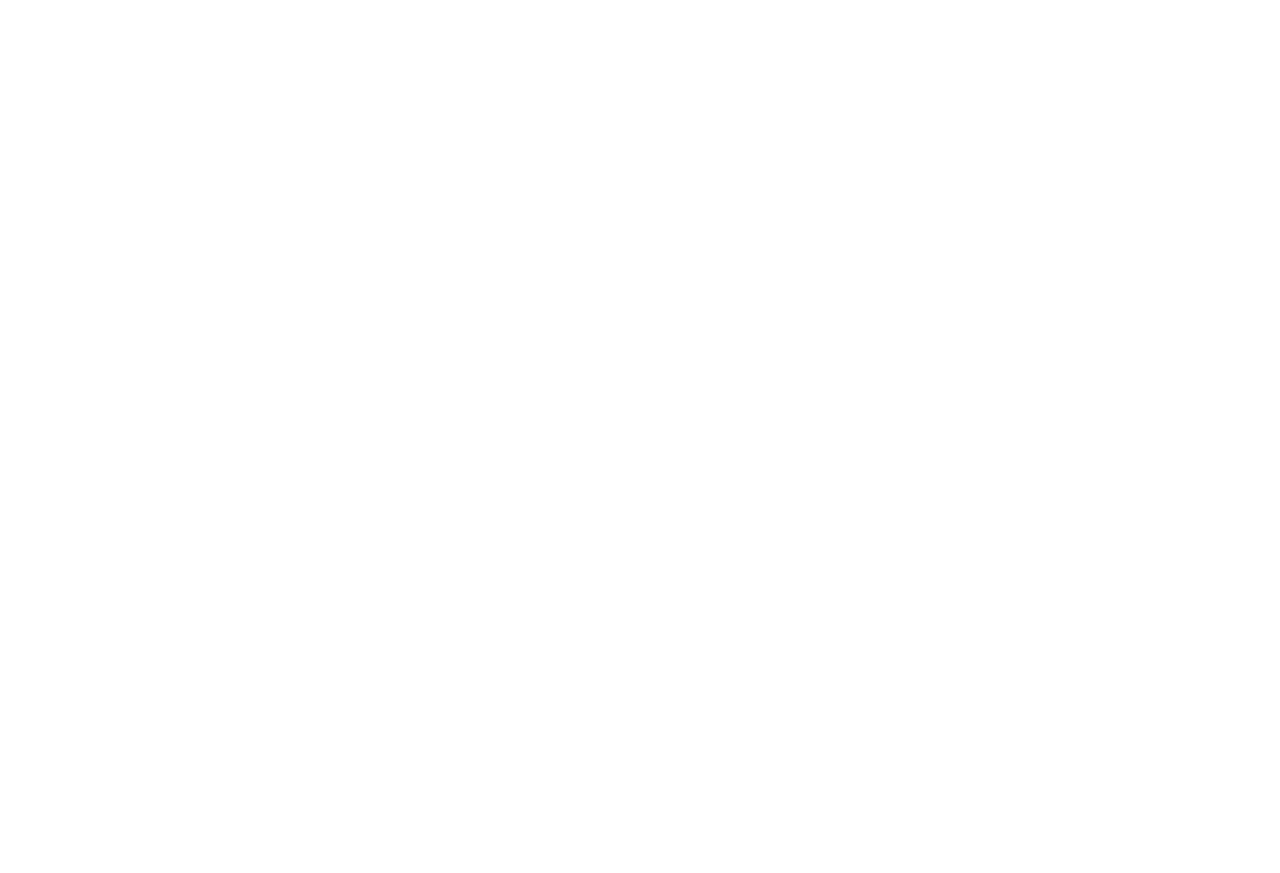
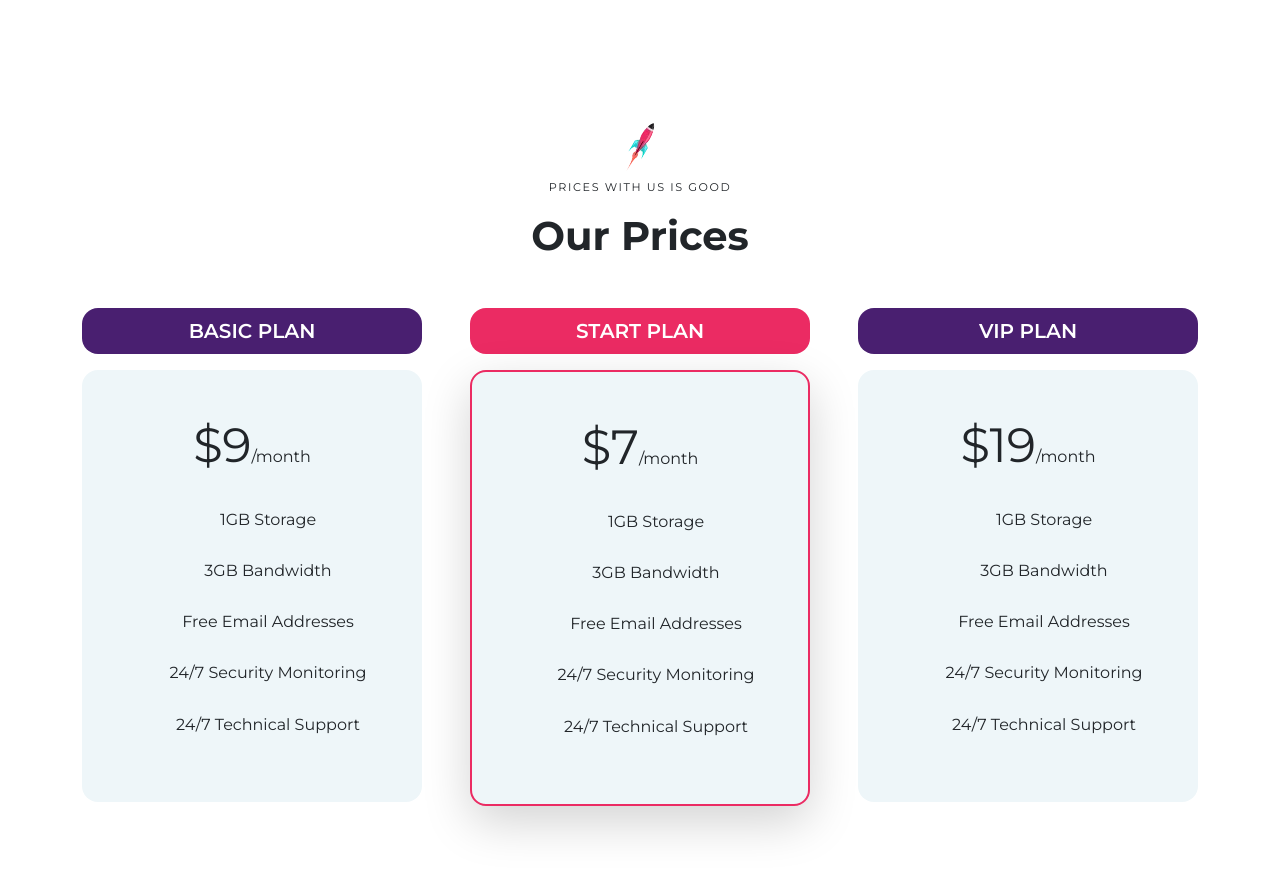
Before and after one commit to krypton225/IT-Host, a React (Create React App) app: page / in a window 1280 px wide. Shown: the part 2660-3533 px from the top of the page. Built offline with nearby package versions, Linux system fonts and the light colour scheme.

Commit message:
ADD Price component & Its data @ Home page

```diff
--- a/src/index.css
+++ b/src/index.css
@@ -32,8 +32,16 @@
   padding-block: 10rem;
 }
 
+ul {
+  list-style-type: none;
+}
+
 .transitions-3 {
   transition: all var(--main-duration-time) ease-in-out;
+}
+
+.border-pink {
+  border-color: var(--pink-color);
 }
 
 .p-half {
@@ -157,6 +165,11 @@
   z-index: -1;
 }
 
+.price-card__body ul li {
+  margin-block: 1.7rem;
+  text-transform: capitalize;
+}
+
 .animated {
   animation-name: landing-img-animations;
   animation-duration: 3s;
--- a/src/pages/Home/Home.tsx
+++ b/src/pages/Home/Home.tsx
@@ -3,8 +3,8 @@
 import { Landing } from "./Landing";
 
 import EnterWebsite from "./EnterWebsite/EnterWebsite";
-
 import SkillsAndTestimonials from "./SkillsAndTestimonials/SkillsAndTestimonials";
+import Price from "./Price/Price";
 
 const Home = () => {
     return (
@@ -13,6 +13,7 @@
             <Features />
             <EnterWebsite />
             <SkillsAndTestimonials />
+            <Price />
         </>
     );
 };
--- /dev/null
+++ b/src/pages/Home/Price/Price.tsx
@@ -0,0 +1,26 @@
+import { MainTitle } from "components";
+import PriceCard from "./PriceCard/PriceCard";
+import priceData from "./price-data";
+
+const Price = () => {
+    return (
+        <section style={{ paddingTop: "0" }}>
+            <MainTitle title="our prices" description="prices with us is good" />
+
+            <div className="container mt-5">
+                <div className="row g-5">
+                    {
+                        priceData.map(({ id, titleText, price: { number, duration }, isActive, dataItemsList, bgColor }) => (
+                            <div className="col-lg-4" key={id}>
+                                <PriceCard titleText={titleText} price={{ number: number, duration: duration }}
+                                    dataItemsList={dataItemsList} isActive={isActive} bgColor={bgColor} />
+                            </div>
+                        ))
+                    }
+                </div>
+            </div>
+        </section>
+    );
+};
+
+export default Price;
--- /dev/null
+++ b/src/pages/Home/Price/PriceCard/PriceCard.tsx
@@ -0,0 +1,37 @@
+import IPriceCard from "./IPriceCard.interface";
+
+import TitlePrice from "../TitlePrice/TitlePrice";
+
+const PriceCard =
+    ({ titleText, price: { number, duration }, dataItemsList, isActive, bgColor }: IPriceCard) => {
+        return (
+            <>
+                <TitlePrice text={titleText} textColor="white" bgColor={bgColor} />
+
+                <div className={`price-card rounded-4 ${isActive ? "shadow-lg" : ""}`}
+                    style={{
+                        paddingBlock: "2.4rem",
+                        border: `${isActive ? "2px solid var(--pink-color)" : ""}`,
+                        backgroundColor: `#eef6f9`
+                    }}>
+                    <div className={`price-card__body text-center`}>
+                        <p>
+                            <span style={{ fontSize: `3rem` }}>${number}</span>
+                            <span>/{duration}</span>
+                        </p>
+
+                        <ul className="w-100">
+                            {
+                                dataItemsList.map((item) => (
+                                    <li key={item}>{item}</li>
+                                ))
+                            }
+                        </ul>
+                    </div>
+                </div>
+
+            </>
+        );
+    };
+
+export default PriceCard;
--- /dev/null
+++ b/src/pages/Home/Price/price-data.ts
@@ -0,0 +1,49 @@
+import GenerateId from "../../../utils/generate-id";
+
+import IPriceCard from "./PriceCard/IPriceCard.interface";
+
+const priceData: Array<IPriceCard> = [
+    {
+        titleText: "basic plan",
+        price: { number: 9, duration: "month" },
+        dataItemsList: [
+            "1GB storage",
+            "3GB bandwidth",
+            "free email addresses",
+            "24/7 security monitoring",
+            "24/7 technical support"
+        ],
+        isActive: false,
+        bgColor: "--bg-amaranth-mov-color"
+    },
+    {
+        titleText: "start plan",
+        price: { number: 7, duration: "month" },
+        dataItemsList: [
+            "1GB storage",
+            "3GB bandwidth",
+            "free email addresses",
+            "24/7 security monitoring",
+            "24/7 technical support"
+        ],
+        isActive: true,
+        bgColor: "--pink-color"
+    },
+    {
+        titleText: "vip plan",
+        price: { number: 19, duration: "month" },
+        dataItemsList: [
+            "1GB storage",
+            "3GB bandwidth",
+            "free email addresses",
+            "24/7 security monitoring",
+            "24/7 technical support"
+        ],
+        isActive: false,
+        bgColor: "--bg-amaranth-mov-color"
+    },
+];
+
+(() => GenerateId(priceData))();
+
+export default priceData;
```
Also changed, not shown: src/pages/Home/Price/PriceCard/IPriceCard.interface.ts (added, +14 -0 lines).
